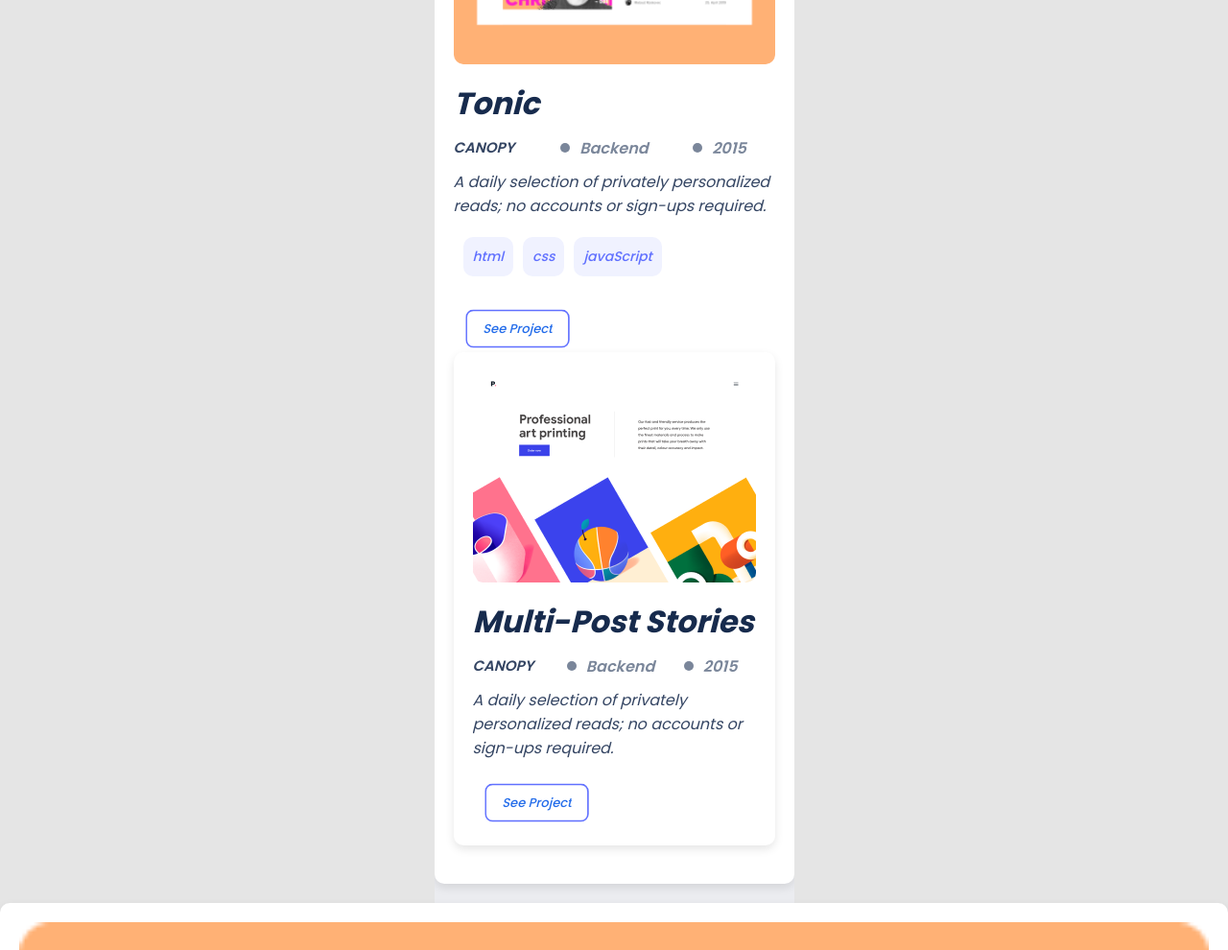
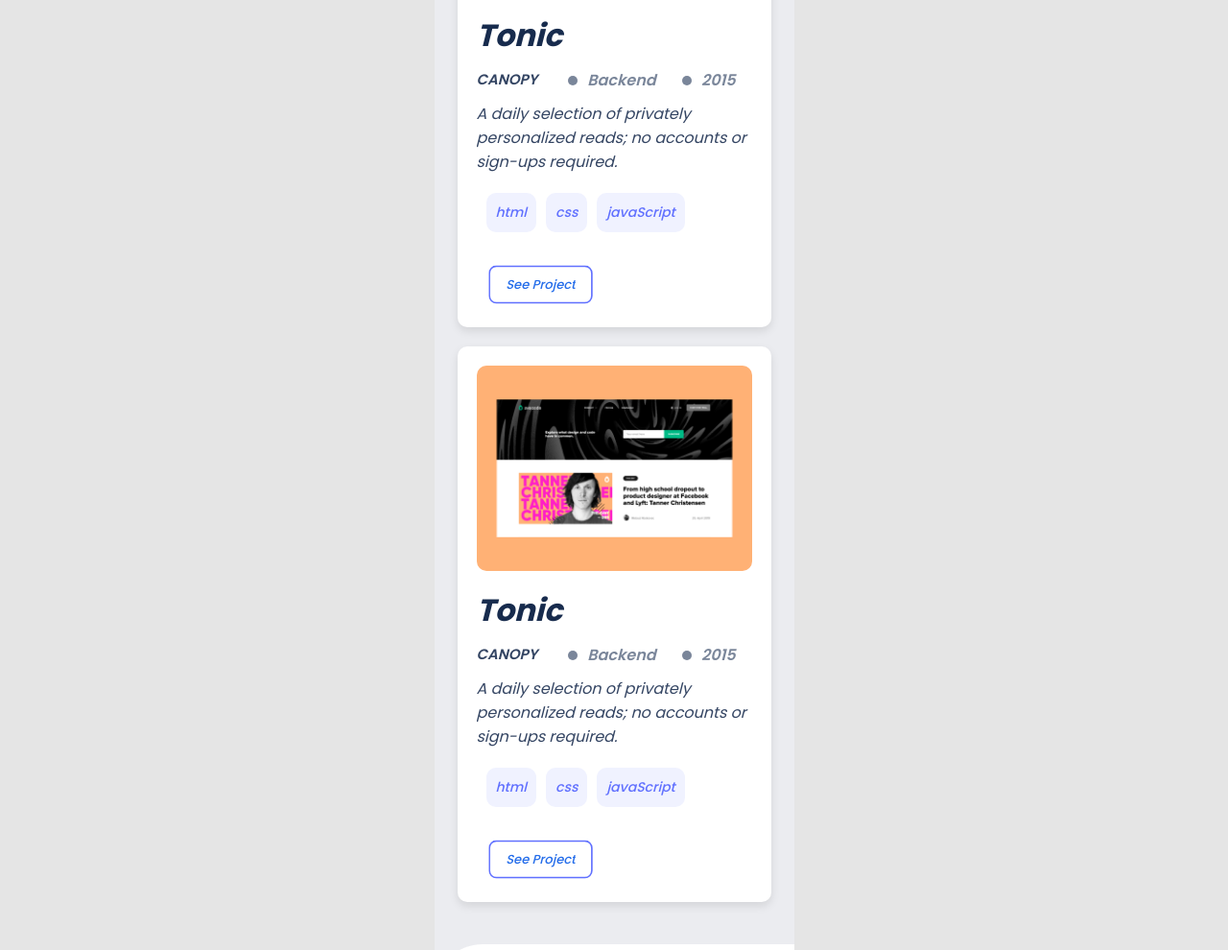
Before and after one commit to Arsalanbashir831/Portfolio_Mobile, a plain HTML site: page index.html in a window 1280 px wide. Shown: the part 2242-3232 px from the top of the page at 96% size. Drawn offline with Linux system fonts and the light colour scheme.

Commit message:
portfolio

```diff
--- a/index.html
+++ b/index.html
@@ -43,6 +43,7 @@
         <div class="portfolio_card">
           <div>
             <img src="assets/Snapshoot Portfolio.png" alt="Portfolio Image" />
+            <div class='content_container'>
               <h1 class="portfolio_title">Tonic</h1>
               <div class="portfolio_seo_tags">
                 <h6>CANOPY</h6>
@@ -93,7 +94,6 @@
           <div>
             <img src="assets/Snapshoot Portfolio.png" alt="Portfolio Image" />
             <div class='content_container'>
-
               <h1 class="portfolio_title">Tonic</h1>
               <div class="portfolio_seo_tags">
                 <h6>CANOPY</h6>
@@ -103,36 +103,11 @@
                 </div>
               </div>
               <p class="portfolio_description">A daily selection of privately personalized reads; no accounts or sign-ups required.</p>
-
               <div class="portfolio_skills">
                 <p class="skill">html</p>
                 <p class="skill">css</p>
                 <p class="skill">javaScript</p>
               </div>
-          </div>
-          <div class="button">
-            <p>See Project</p>
-          </div>
-        </div>
-        <div class="portfolio_card">
-          <div>
-            <img src="assets/Portfolio4.png" alt="Portfolio Image" />
-            <h1 class="portfolio_title">Multi-Post Stories</h1>
-            <div class="portfolio_seo_tags">
-              <h6>CANOPY</h6>
-              <div class="portfolio_seo_lists">
-                <p class="list_item"><span class="bullet"></span> Backend</p>
-
-                <p class="list_item"><span class="bullet"></span> 2015</p>
-              </div>
-            </div>
-            <p class="portfolio_description">
-              A daily selection of privately personalized reads; no accounts or
-              sign-ups required.
-            </p>
-
-            </div>
-
 
           <div class="button">
             <p>See Project</p>
```
Lines whose indentation alone changed are shown as unchanged.
